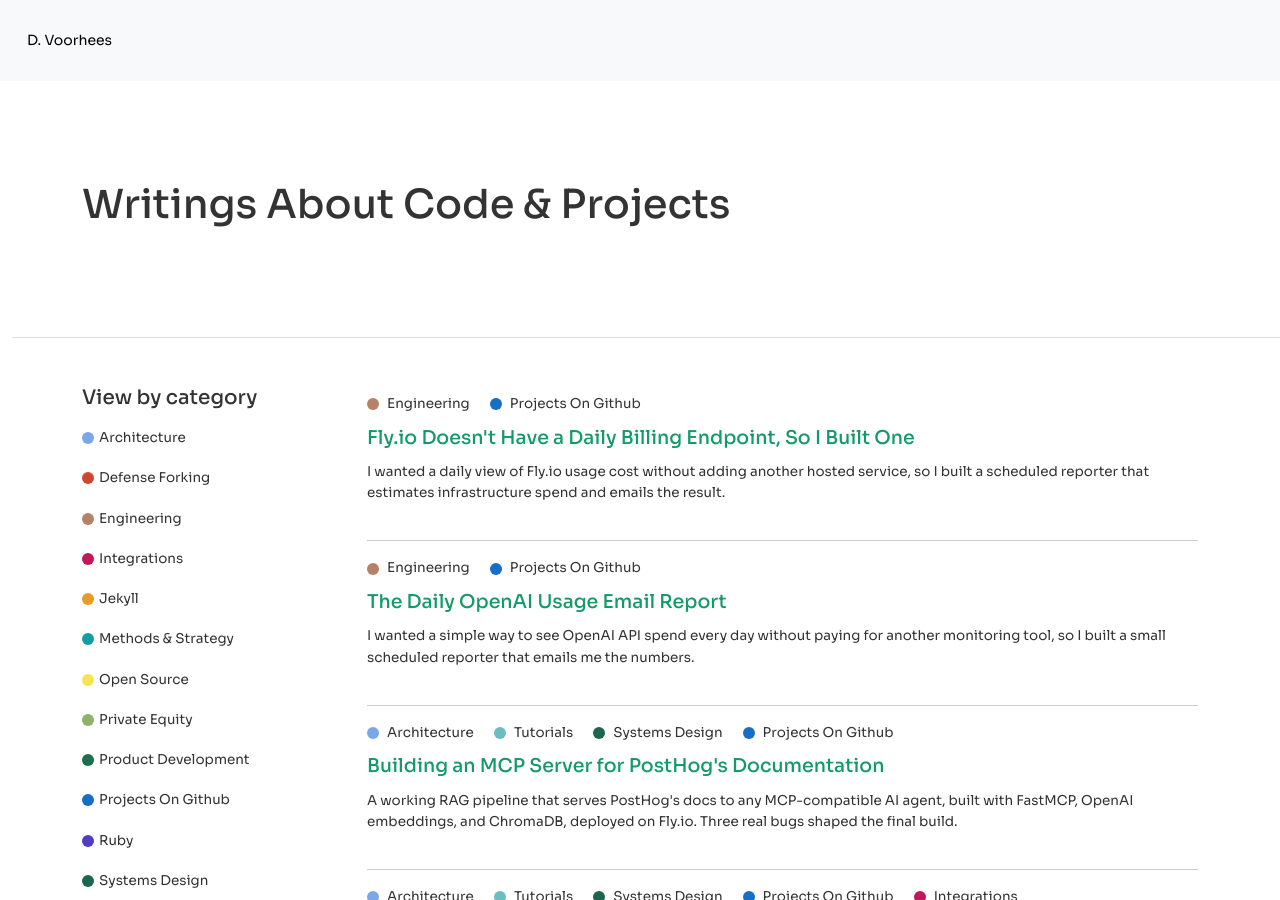
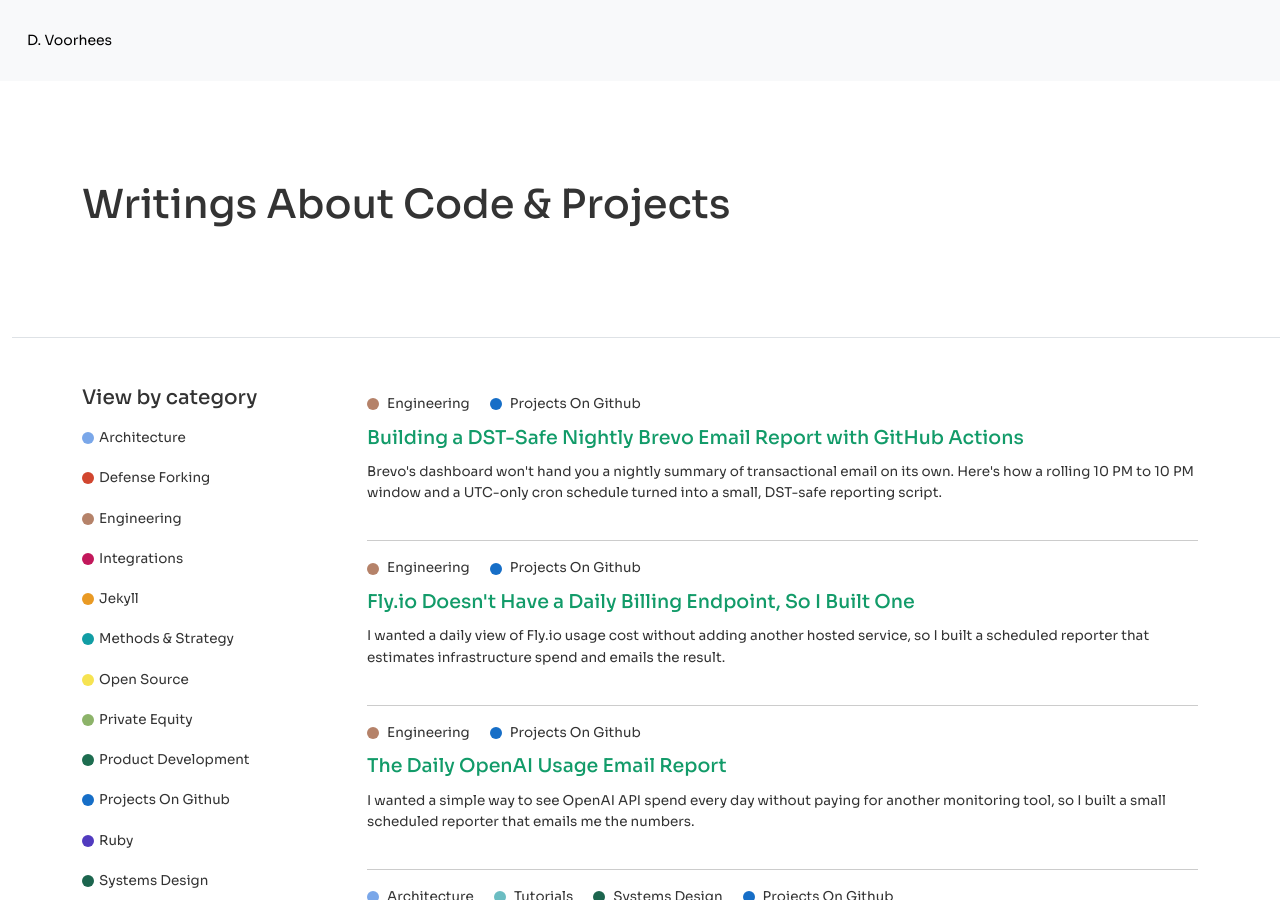
Before and after one commit to d-voorhees/dvoorhees.github.io, a Jekyll site: the page built from _pages/blog.md, in a window 1280 px wide and 900 px high. Built offline with Jekyll 4.4.1, drawn with Linux system fonts in a browser that asks for light colours; nearby versions of some CDN libraries; our own code applies the rules of GitHub Pages for plain Markdown files; a style sheet for code colours, icons or effects is not loaded; part of the change alters nothing that is shown.

Commit message:
post about brevo reporting

```diff
--- a/_data/categories.yml
+++ b/_data/categories.yml
@@ -9,7 +9,7 @@
   slug: defense-forking
 - name: engineering
   slug: engineering
-  posts_count: 3
+  posts_count: 4
   color: "#B58269"
 - name: integrations
   slug: integrations
@@ -37,7 +37,7 @@
   slug: product-development
 - name: projects on github
   slug: projects-on-github
-  posts_count: 9
+  posts_count: 10
   color: "#166EC7"
 - name: ruby
   color: "#513BBF"
--- /dev/null
+++ b/_posts/2026-08-10-building-a-dst-safe-nightly-brevo-email-report-with-github-actions.md
@@ -0,0 +1,44 @@
+---
+date: 2026-08-10
+layout: post
+title: "Building a DST-Safe Nightly Brevo Email Report with GitHub Actions"
+introduction: "Brevo's dashboard won't hand you a nightly summary of transactional email on its own. Here's how a rolling 10 PM to 10 PM window and a UTC-only cron schedule turned into a small, DST-safe reporting script."
+seo_title: "Building a DST-Safe Nightly Brevo Email Report with GitHub Actions"
+seo_description: "A DST-safe, rolling 10 PM to 10 PM Mountain Time reporting window for Brevo transactional email, built for GitHub Actions cron."
+categories: ["engineering", "projects on github"]
+github_url: "https://github.com/d-voorhees/brevo-api-daily-report"
+---
+
+Brevo's dashboard shows transactional email activity if you go look for it. It doesn't send a nightly summary. I wanted one email at 10 PM with the day's count and a category breakdown showing who got what.
+
+A midnight cutoff splits the evening in two. I set the window from 10 PM to 10 PM in America/Denver. The script computes it against the Denver clock. It survives the March and November time changes.
+
+GitHub Actions cron runs in UTC. It doesn't shift for daylight saving. No single UTC time hits 10 PM Mountain year-round. I set two schedules: one at 04:00 UTC for Mountain Daylight Time, one at 05:00 UTC for Mountain Standard. A guard in the script keeps both schedules from sending the same report twice.
+
+Brevo's log endpoint filters by date. It has no timestamp precision. A two-day request can't express a 10 PM boundary. The script works around this with a buffered date range and a client-side timestamp filter.
+
+### How it works
+
+Converting Denver wall-clock time to a UTC instant takes a fixed-point iteration. The script uses `Intl.DateTimeFormat` with `timeZone: 'America/Denver'` to read what Denver offset applied at a given UTC millisecond, then treats the conversion as a small loop: guess a UTC value for the wall time, read the offset at that guess, subtract it, and check again. Two passes converge because DST transitions are always one-hour jumps. That handles the March and November boundaries without a library or a hardcoded offset table.
+
+The Brevo fetch requests a day of buffer on each side of the 10 PM window and paginates in batches of 100 until a short page comes back. Each returned record carries its send timestamp on `item.date`. The script parses that and keeps only records where the timestamp falls inside the exact window. A scheduled-run guard prevents both UTC cron schedules from sending a report on the same night. Manual `workflow_dispatch` runs bypass the guard entirely, which is what makes replaying a past window through the `REPORT_END_DATE` input possible.
+
+Grouping is a `Map` keyed by subject, with a `Template ID {n}` fallback when subject is empty and `Untitled email` as a last resort. Sort is by count descending, alphabetical within a tie. The report renders as both HTML and plain text from the same data and goes out through `nodemailer`. The SMTP port decides connection mode on its own: port 465 uses implicit TLS, everything else negotiates STARTTLS.
+
+### Discovered fail modes
+
+Two problems showed up once the code went live.
+
+The first was in the scheduled-run guard. It checked whether the run started during the 22:00 hour in Denver, but GitHub Actions cron doesn't guarantee that. A delayed run drifts past that hour and hits a non-22 check. The script exits and the report never sends.
+
+The second was in the timestamp filter. When Brevo returned a record with a missing or unreadable `date` field, `new Date(item.date)` came back `NaN`, the filter treated `NaN` as outside the window, and the record vanished. The total came out lower than reality with no signal that anything was wrong.
+
+### The fixes
+
+The guard now reads which cron expression fired (`github.event.schedule`) and compares Denver's actual current UTC offset against the offset that schedule is meant for: 04:00 UTC for MDT (offset -6), 05:00 UTC for MST (offset -7). If the offsets match, this run is the intended one for the current DST state and it proceeds, no matter how late GitHub started it. Testing that change surfaced a floating-point noise bug in the offset calculation that was making every scheduled run skip; adding rounding cleared it.
+
+The timestamp filter now reports every record it drops. The script counts records with a missing or unreadable send time and writes that count into both the run logs and the report email as a warning line.
+
+Both changes shipped in `1.1.0`. See the [changelog](https://github.com/d-voorhees/brevo-api-daily-report/blob/main/CHANGELOG.md).
+
+Code's on GitHub: [brevo-api-daily-report](https://github.com/d-voorhees/brevo-api-daily-report).
```
